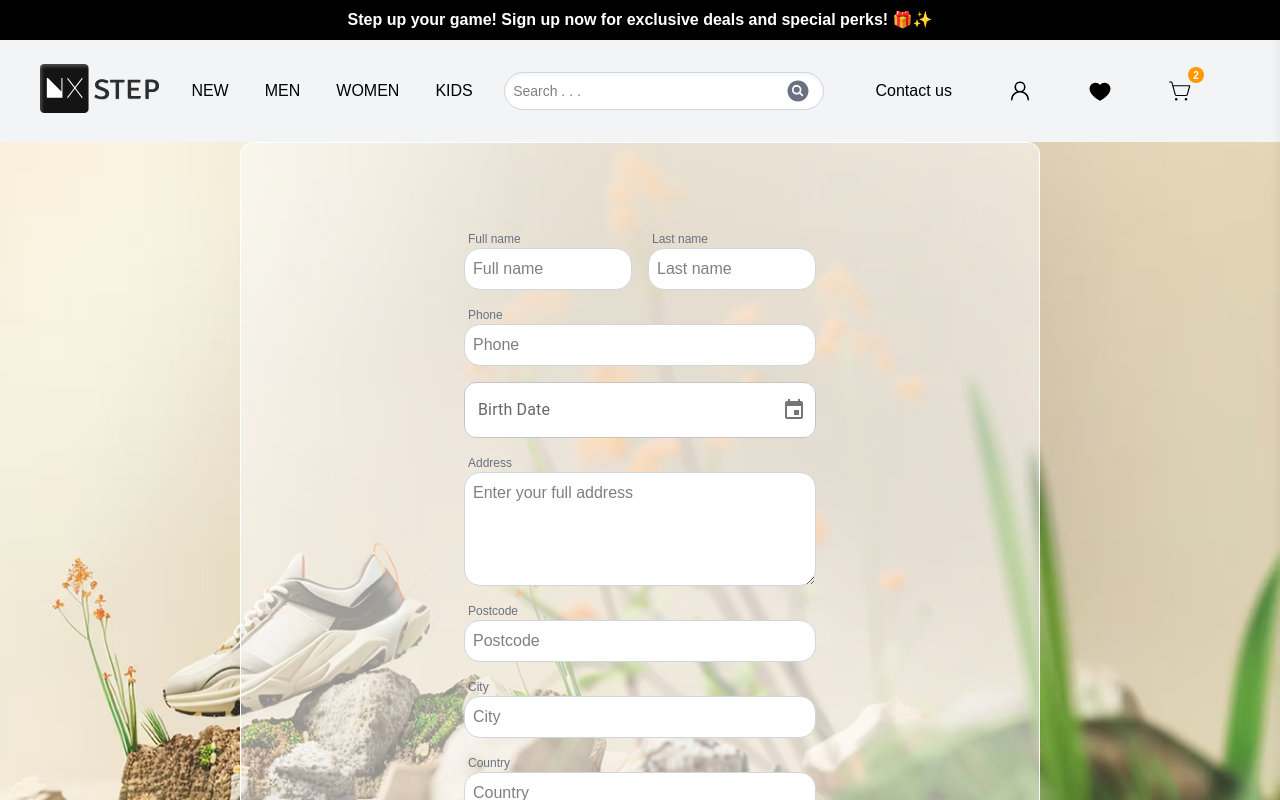
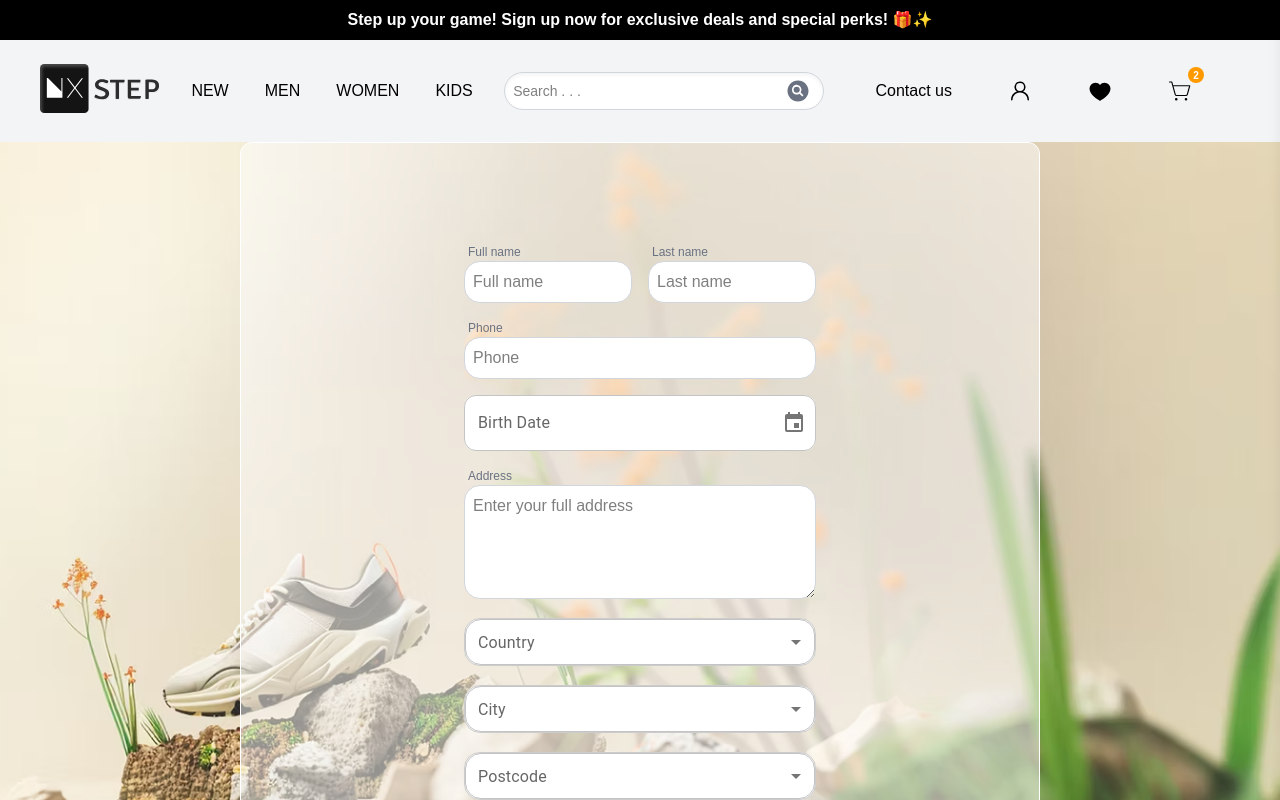
Before and after one commit to Eisss20/next-step-e-commerce, a Next.js app: page /auth/register in a window 1280 px wide. Both pictures are taken after a click on the button "Next". Shown: the top 800 px of the page. Built offline with nearby package versions, Linux system fonts and the light colour scheme.

Commit message:
style: change input to be dropdown by MUI

```diff
--- a/src/app/auth/register/registerform.tsx
+++ b/src/app/auth/register/registerform.tsx
@@ -9,6 +9,11 @@ import { DemoContainer } from '@mui/x-date-pickers/internals/demo';
 import { AdapterDayjs } from '@mui/x-date-pickers/AdapterDayjs';
 import { LocalizationProvider } from '@mui/x-date-pickers/LocalizationProvider';
 import { DatePicker } from '@mui/x-date-pickers/DatePicker';
+import Box from '@mui/material/Box';
+import InputLabel from '@mui/material/InputLabel';
+import MenuItem from '@mui/material/MenuItem';
+import FormControl from '@mui/material/FormControl';
+import Select, { SelectChangeEvent } from '@mui/material/Select';
 
 export default function RegisterForm() {
   const [email, setEmail] = useState('');
@@ -16,6 +21,13 @@ export default function RegisterForm() {
   const [password, setPassword] = useState('');
   const [name, setname] = useState('');
   const [continueButton, setContinueButton] = useState(false);
+  const [postcode, setPostcode] = useState('');
+  const [country, setCountry] = useState('');
+  const [city, setCity] = useState('');
+
+  const handleChange = (event: any) => {
+    setPostcode(event.target.value);
+  };
 
   const handleContinue = async () => {
     setContinueButton(true);
@@ -37,10 +49,17 @@ export default function RegisterForm() {
   // 8 จะมีปุ่มสำหรับกลับไปหน้าก่อนหน้า
   // 9 มีปุ่มsubmit สำหรับส่งข้อมูลใน
 
-
-
   const inputStyle =
     'w-full rounded-2xl border-1 border-gray-300 bg-white p-2 hover:border-amber-600 focus:outline-none';
+
+  const selectStyle = `${inputStyle} cursor-pointer [&>option]:py-2 [&>option]:px-4 [&>option]:cursor-pointer [&>option]:bg-white [&>option:checked]:bg-blue-500 [&>option:checked]:text-white`;
+
+  // Add styles to force dropdown direction
+  const selectWrapperStyle = `
+    ${selectStyle}
+    [&_select]:absolute [&_select]:bottom-full
+    [&_option]:absolute [&_option]:top-full
+  `;
 
   return (
     <>
@@ -191,24 +210,168 @@ export default function RegisterForm() {
             </div>
 
             <div className="flex w-full flex-col">
-              <label htmlFor="postcode" className="pl-1 text-[12px] text-gray-500">
-                Postcode
-              </label>
-              <input type="text" className={inputStyle} placeholder="Postcode" />
+              <Box sx={{ minWidth: 120 }}>
+                <FormControl fullWidth>
+                  <InputLabel id="country-select-label">Country</InputLabel>
+                  <Select
+                    labelId="country-select-label"
+                    id="country-select"
+                    value={country}
+                    label="Country"
+                    onChange={(event: SelectChangeEvent) => setCountry(event.target.value)}
+                    className={inputStyle}
+                    sx={{
+                      width: '100%',
+                      height: '3rem',
+                      borderRadius: '1rem',
+                      padding: '0.5rem',
+                      border: '1px solid #ccc',
+                      backgroundColor: '#fff',
+                      color: '#000',
+                      fontSize: '1rem',
+                      marginTop: '3px',
+                    }}
+                    MenuProps={{
+                      PaperProps: {
+                        style: {
+                          maxHeight: 200,
+                        },
+                      },
+                      autoFocus: true,
+                      disableAutoFocusItem: true,
+                      onKeyDown: (e) => {
+                        if (e.key === 'Backspace') {
+                          e.stopPropagation();
+                        }
+                      },
+                    }}
+                  >
+                    <MenuItem value="">
+                      <em>Type to search country...</em>
+                    </MenuItem>
+                    <MenuItem value="thailand">Thailand</MenuItem>
+                    <MenuItem value="usa">United States</MenuItem>
+                    <MenuItem value="uk">United Kingdom</MenuItem>
+                    <MenuItem value="japan">Japan</MenuItem>
+                    <MenuItem value="china">China</MenuItem>
+                    <MenuItem value="singapore">Singapore</MenuItem>
+                    <MenuItem value="malaysia">Malaysia</MenuItem>
+                    <MenuItem value="vietnam">Vietnam</MenuItem>
+                    <MenuItem value="indonesia">Indonesia</MenuItem>
+                    <MenuItem value="philippines">Philippines</MenuItem>
+                  </Select>
+                </FormControl>
+              </Box>
             </div>
 
             <div className="flex w-full flex-col">
-              <label htmlFor="city" className="pl-1 text-[12px] text-gray-500">
-                City
-              </label>
-              <input type="text" className={inputStyle} placeholder="City" />
+              <Box sx={{ minWidth: 120 }}>
+                <FormControl fullWidth>
+                  <InputLabel id="city-select-label">City</InputLabel>
+                  <Select
+                    labelId="city-select-label"
+                    id="city-select"
+                    value={city}
+                    label="City"
+                    onChange={(event: SelectChangeEvent) => setCity(event.target.value)}
+                    className={inputStyle}
+                    sx={{
+                      width: '100%',
+                      height: '3rem',
+                      borderRadius: '1rem',
+                      padding: '0.5rem',
+                      border: '1px solid #ccc',
+                      backgroundColor: '#fff',
+                      color: '#000',
+                      fontSize: '1rem',
+                      marginTop: '3px',
+                    }}
+                    MenuProps={{
+                      PaperProps: {
+                        style: {
+                          maxHeight: 200,
+                        },
+                      },
+                      autoFocus: true,
+                      disableAutoFocusItem: true,
+                      onKeyDown: (e) => {
+                        if (e.key === 'Backspace') {
+                          e.stopPropagation();
+                        }
+                      },
+                    }}
+                  >
+                    <MenuItem value="">
+                      <em>Type to search city...</em>
+                    </MenuItem>
+                    <MenuItem value="bangkok">Bangkok</MenuItem>
+                    <MenuItem value="chiangmai">Chiang Mai</MenuItem>
+                    <MenuItem value="phuket">Phuket</MenuItem>
+                    <MenuItem value="pattaya">Pattaya</MenuItem>
+                    <MenuItem value="hatyai">Hat Yai</MenuItem>
+                    <MenuItem value="udonthani">Udon Thani</MenuItem>
+                    <MenuItem value="khonkaen">Khon Kaen</MenuItem>
+                    <MenuItem value="nakhonratchasima">Nakhon Ratchasima</MenuItem>
+                    <MenuItem value="suratthani">Surat Thani</MenuItem>
+                    <MenuItem value="ubonratchathani">Ubon Ratchathani</MenuItem>
+                  </Select>
+                </FormControl>
+              </Box>
             </div>
 
             <div className="flex w-full flex-col">
-              <label htmlFor="country" className="pl-1 text-[12px] text-gray-500">
-                Country
-              </label>
-              <input type="text" className={inputStyle} placeholder="Country" />
+              <Box sx={{ minWidth: 120 }}>
+                <FormControl fullWidth>
+                  <InputLabel id="postcode-select-label">Postcode</InputLabel>
+                  <Select
+                    labelId="postcode-select-label"
+                    id="postcode-select"
+                    value={postcode}
+                    label="Postcode"
+                    onChange={(event: SelectChangeEvent) => setPostcode(event.target.value)}
+                    className={inputStyle}
+                    sx={{
+                      width: '100%',
+                      height: '3rem',
+                      borderRadius: '1rem',
+                      padding: '0.5rem',
+                      border: '1px solid #ccc',
+                      backgroundColor: '#fff',
+                      color: '#000',
+                      fontSize: '1rem',
+                      marginTop: '3px',
+                    }}
+                    MenuProps={{
+                      PaperProps: {
+                        style: {
+                          maxHeight: 200,
+                        },
+                      },
+                      autoFocus: true,
+                      disableAutoFocusItem: true,
+                      onKeyDown: (e) => {
+                        if (e.key === 'Backspace') {
+                          e.stopPropagation();
+                        }
+                      },
+                    }}
+                  >
+                    <MenuItem value="">
+                      <em>Type to search postcode...</em>
+                    </MenuItem>
+                    <MenuItem value="1">1</MenuItem>
+                    <MenuItem value="2">2</MenuItem>
+                    <MenuItem value="3">3</MenuItem>
+                    <MenuItem value="4">4</MenuItem>
+                    <MenuItem value="5">5</MenuItem>
+                    <MenuItem value="6">6</MenuItem>
+                    <MenuItem value="700">700</MenuItem>
+                    <MenuItem value="720">720</MenuItem>
+                    <MenuItem value="73000">73000</MenuItem>
+                    <MenuItem value="10">10</MenuItem>
+                  </Select>
+                </FormControl>
+              </Box>
             </div>
 
             <div className="mt-4 flex flex-row items-center justify-center gap-10">
@@ -216,6 +379,7 @@ export default function RegisterForm() {
                 type="button"
                 onClick={handleBack}
                 className="hover:shadow-3xl transform cursor-pointer rounded-full bg-gray-600 px-10 py-3 text-white shadow-lg drop-shadow-xl transition-transform duration-200 hover:scale-105 hover:bg-gray-400 active:bg-gray-800"
+                title="Back to previous step"
               >
                 <IoArrowBack className="h-6 w-6" />
               </button>
```
Also changed, not shown: 2 other files (tests, documents, lock files or other folders).
